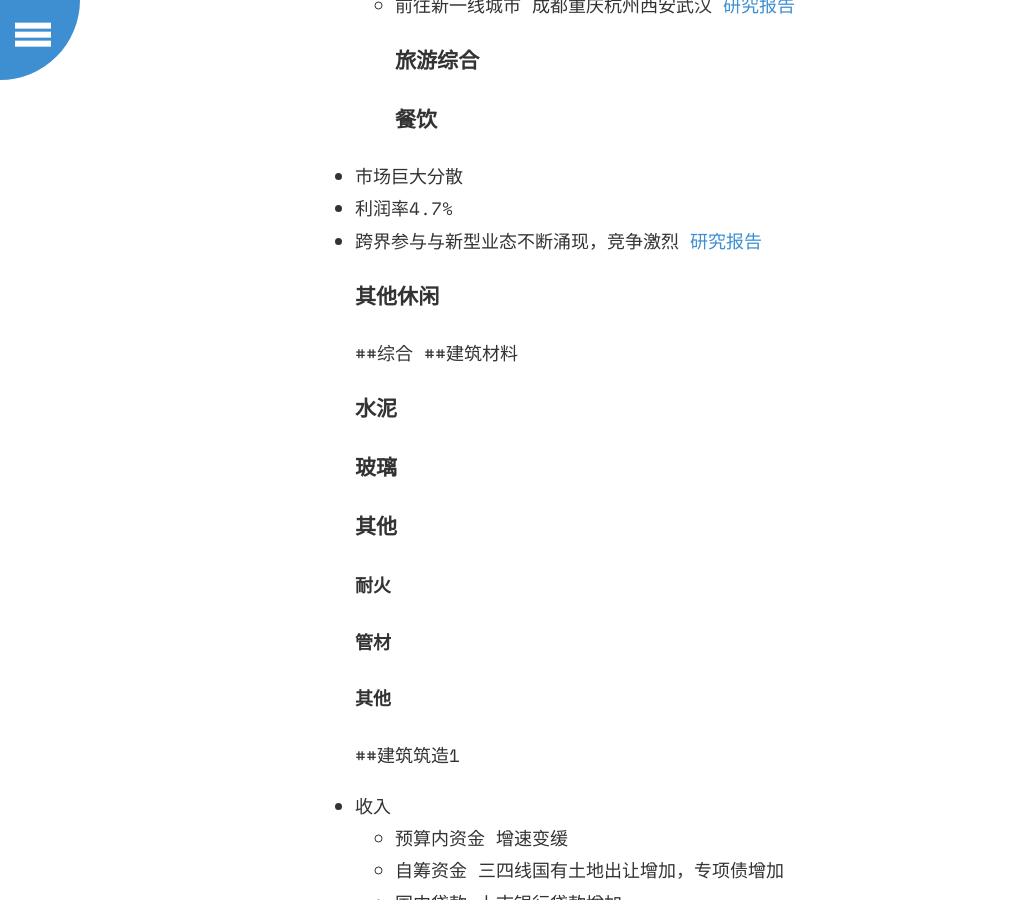
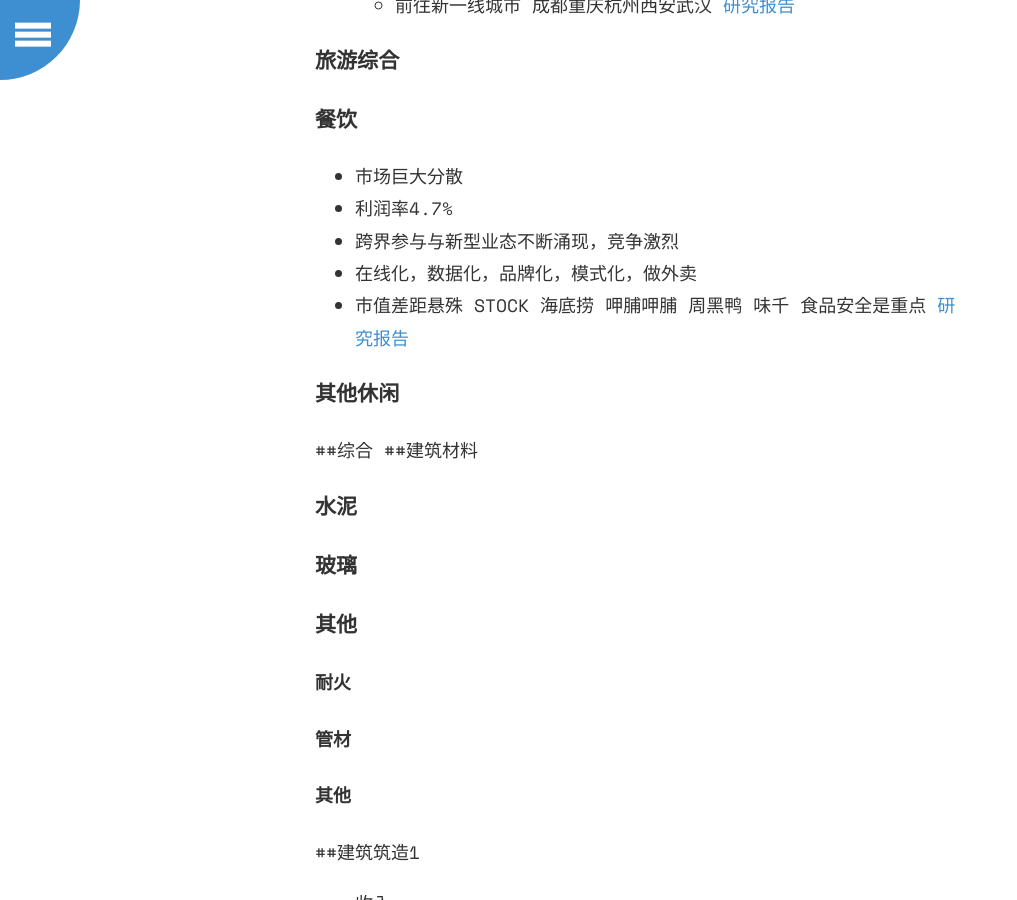
Before and after one commit to cdmaok/cdmaok.github.io, a Jekyll site: the page built from _posts/2019-11-03-hy-investment.md, in a window 1280 px wide and 900 px high, scrolled down 22586 px. Shown: the whole window, without its empty margins (0-1017 px from the left). Built offline with Jekyll 4.4.1, drawn with Linux system fonts in a browser that asks for light colours.

```diff
--- a/_posts/2019-11-03-hy-investment.md
+++ b/_posts/2019-11-03-hy-investment.md
@@ -544,6 +544,7 @@ STOCK 永辉 人人乐 三江购物  友谊
 #### 自然景点1
 滨海旅游业继续保持较快发展
 ### 酒店
+
 * 传统酒店
   * CR10 = 67.2%
   * STOCK 锦江 华住 如家
@@ -552,12 +553,18 @@ STOCK 永辉 人人乐 三江购物  友谊
   * 高速增长
   * 前往新一线城市 成都重庆杭州西安武汉
 [研究报告](https://pan.baidu.com/disk/home#/all?path=%2F&vmode=list)
+
 ### 旅游综合
 ### 餐饮
 * 市场巨大分散
 * 利润率4.7%
 * 跨界参与与新型业态不断涌现，竞争激烈
+* 在线化，数据化，品牌化，模式化，做外卖
+* 市值差距悬殊
+STOCK 海底捞 呷脯呷脯 周黑鸭 味千
+食品安全是重点
 [研究报告](http://report.iresearch.cn/report_pdf.aspx?id=3185)
+
 ### 其他休闲
 ##综合
 ##建筑材料
```
